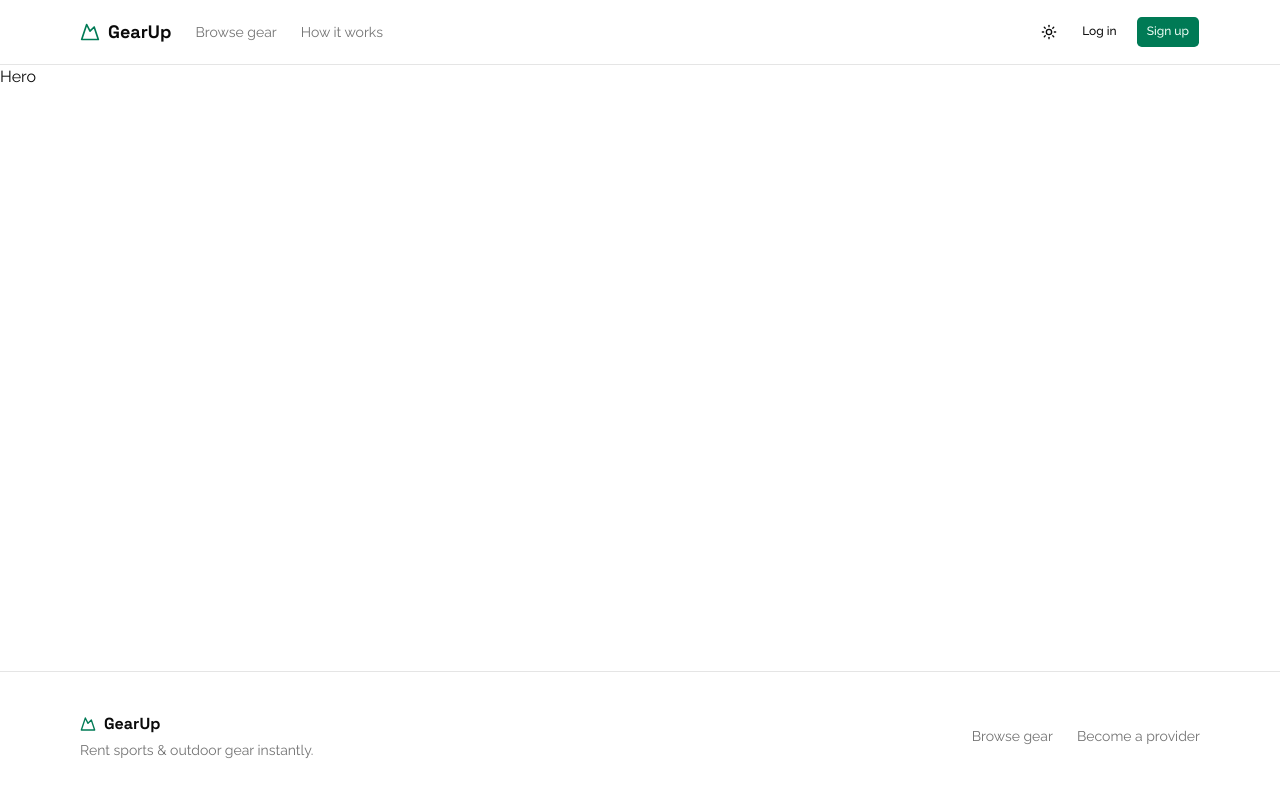
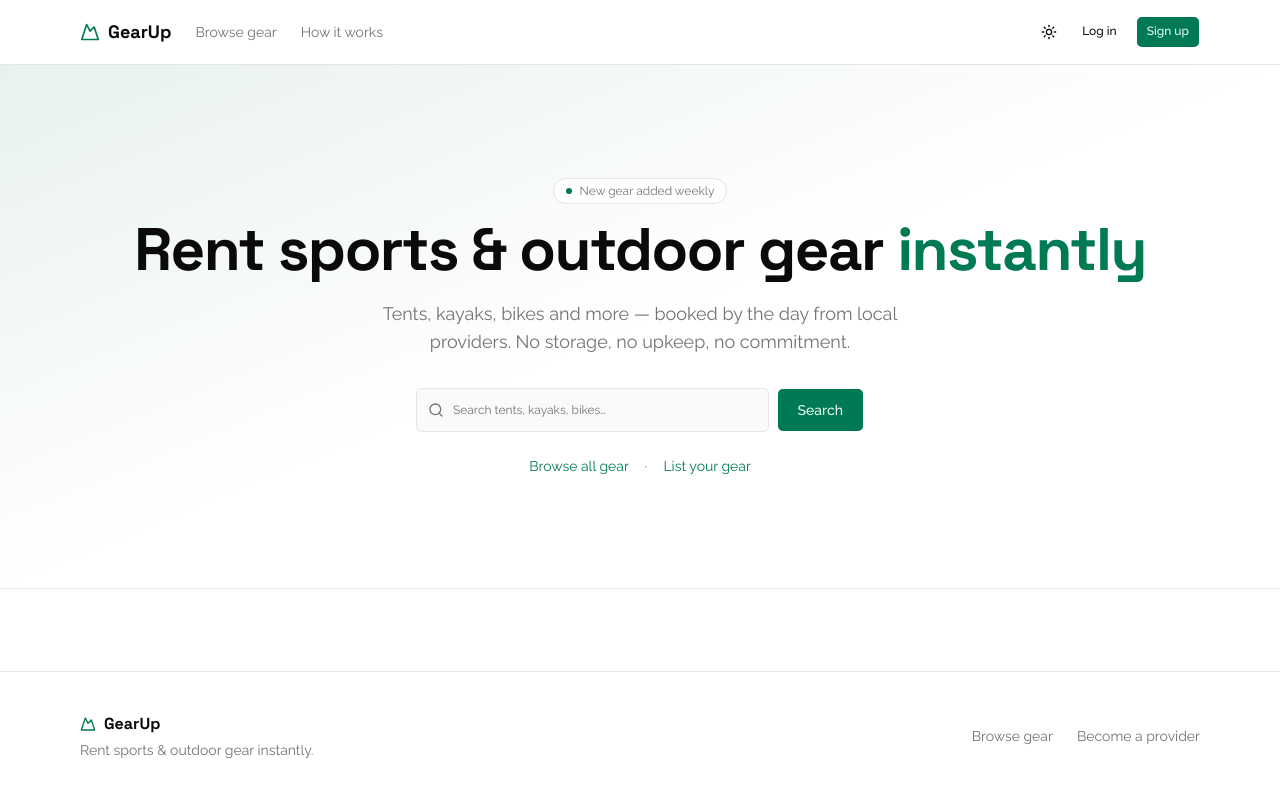
Before and after one commit to abdullahmamun1/gearUp-frontend, a Next.js app: page / in a window 1280 px wide. Built offline with nearby package versions, Linux system fonts and the light colour scheme.

Commit message:
hero section added

```diff
--- /dev/null
+++ b/app/(public)/_components/home/Hero.tsx
@@ -0,0 +1,71 @@
+import Link from "next/link"
+import { Search } from "lucide-react"
+
+import { buttonVariants } from "@/components/ui/button"
+import { Input } from "@/components/ui/input"
+import { cn } from "@/lib/utils"
+
+export function Hero() {
+  return (
+    <section className="relative overflow-hidden border-b">
+      <div
+        aria-hidden
+        className="pointer-events-none absolute inset-0 bg-linear-to-br from-primary/10 via-background to-background"
+      />
+
+      <div className="relative mx-auto max-w-6xl px-4 py-20 text-center sm:py-28">
+        <p className="mb-4 inline-flex items-center gap-2 rounded-full border bg-card px-3 py-1 text-xs text-muted-foreground">
+          <span className="size-1.5 rounded-full bg-primary" aria-hidden />
+          New gear added weekly
+        </p>
+
+        <h1 className="font-heading text-4xl font-bold tracking-tight text-balance sm:text-6xl">
+          Rent sports &amp; outdoor gear{" "}
+          <span className="text-primary">instantly</span>
+        </h1>
+
+        <p className="mx-auto mt-5 max-w-xl text-pretty text-muted-foreground sm:text-lg">
+          Tents, kayaks, bikes and more — booked by the day from local
+          providers. No storage, no upkeep, no commitment.
+        </p>
+
+        <form
+          action="/gear"
+          className="mx-auto mt-8 flex max-w-md items-center gap-2"
+        >
+          <div className="relative flex-1">
+            <Search
+              className="pointer-events-none absolute top-1/2 left-3 size-4 -translate-y-1/2 text-muted-foreground"
+              aria-hidden
+            />
+            <Input
+              type="search"
+              name="searchTerm"
+              placeholder="Search tents, kayaks, bikes…"
+              aria-label="Search gear"
+              className="h-11 pl-9"
+            />
+          </div>
+          <button
+            type="submit"
+            className={cn(buttonVariants({ size: "lg" }), "h-11 px-5 text-sm")}
+          >
+            Search
+          </button>
+        </form>
+
+        <div className="mt-6 flex items-center justify-center gap-4 text-sm">
+          <Link href="/gear" className="text-primary hover:underline">
+            Browse all gear
+          </Link>
+          <span className="text-muted-foreground" aria-hidden>
+            ·
+          </span>
+          <Link href="/register" className="text-primary hover:underline">
+            List your gear
+          </Link>
+        </div>
+      </div>
+    </section>
+  )
+}
--- a/app/(public)/page.tsx
+++ b/app/(public)/page.tsx
@@ -1,9 +1,6 @@
-import { Suspense } from "react"
-import Link from "next/link"
 import type { Metadata } from "next"
+import { Hero } from "./_components/home/Hero"
 
-import { buttonVariants } from "@/components/ui/button"
-import { cn } from "@/lib/utils"
 export const metadata: Metadata = {
   title: "GearUp — Rent sports & outdoor gear instantly",
   description:
@@ -11,5 +8,9 @@ export const metadata: Metadata = {
 }
 
 export default async function HomePage() {
-  return <>Hero</>
+  return (
+    <>
+      <Hero />
+    </>
+  )
 }
```
